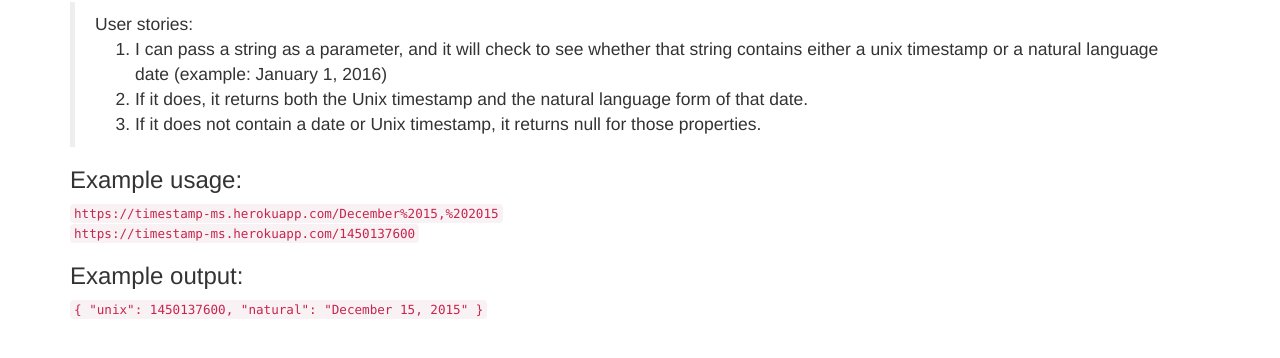
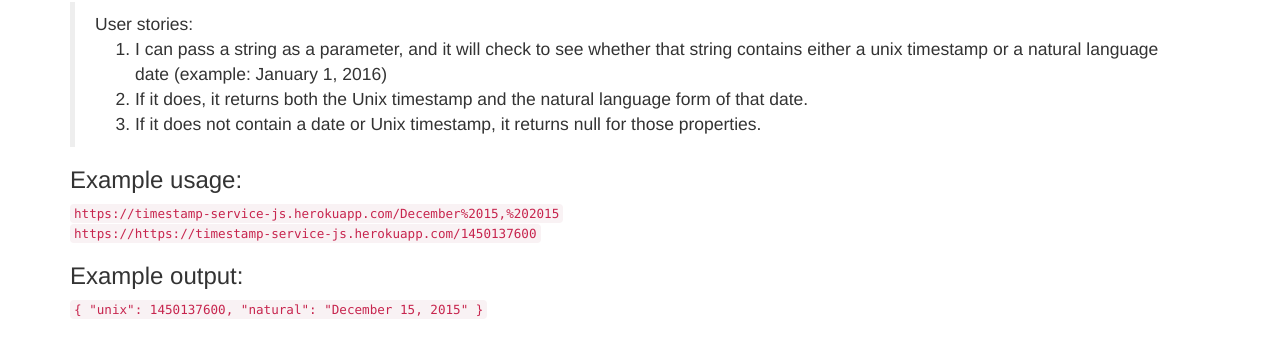
Before and after one commit to fremdev/timestamp, a website: page public/index.html in a window 1280 px wide. Shown: the part 68-426 px from the top of the page. Drawn offline with Linux system fonts and the light colour scheme.

Commit message:
Add README.md and links to Heroku app

```diff
--- a/public/index.html
+++ b/public/index.html
@@ -17,8 +17,8 @@
         </ol>
       </blockquote>
       <h3>Example usage:</h3>
-      <code>https://timestamp-ms.herokuapp.com/December%2015,%202015</code><br>
-      <code>https://timestamp-ms.herokuapp.com/1450137600</code>
+      <code>https://timestamp-service-js.herokuapp.com/December%2015,%202015</code><br>
+      <code>https://https://timestamp-service-js.herokuapp.com/1450137600</code>
       <h3>Example output:</h3>
       <code>{ "unix": 1450137600, "natural": "December 15, 2015" }</code>
     </div>
```
Also changed, not shown: README.md (added).
